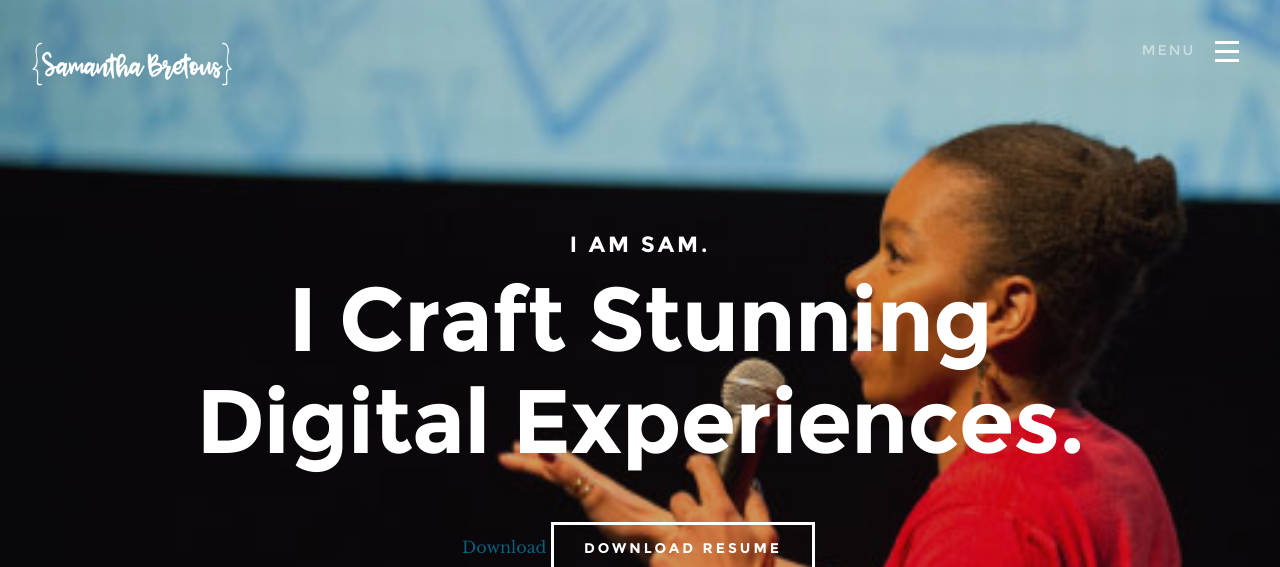
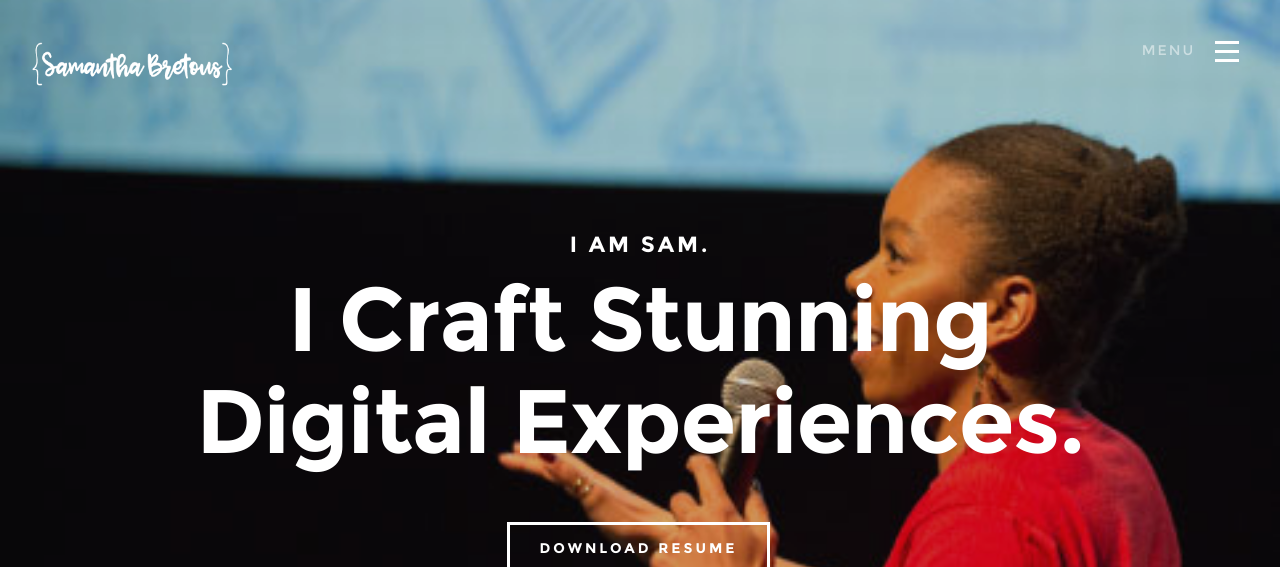
Before and after one commit to samanthabretous/samanthabretous.github.io, a plain HTML site: page index.html in a window 1280 px wide. Shown: the top 567 px of the page. Drawn offline with Linux system fonts and the light colour scheme.

Commit message:
download resume link

```diff
--- a/index.html
+++ b/index.html
@@ -97,8 +97,7 @@
 				  			</h1>
 
 				  			<div class="more animate-intro">
-                  <a href="http://example.com/files/myfile.pdf" target="_blank">Download</a>
-				  				<a class="smoothscroll button stroke" href="http://github.com/samanthabretous/samantha.github.io/images/Samantha_Bretous_Full_Stack_Resume.pdf">
+				  				<a class="button stroke" href="http://res.cloudinary.com/samanthabretous/image/upload/v1490460891/Samantha_Bretous_Full_Stack_Developer_Resume.pdf" download>
 				  					Download Resume
 				  				</a>
 				  			</div>
```
Also changed, not shown: 1 other file.
